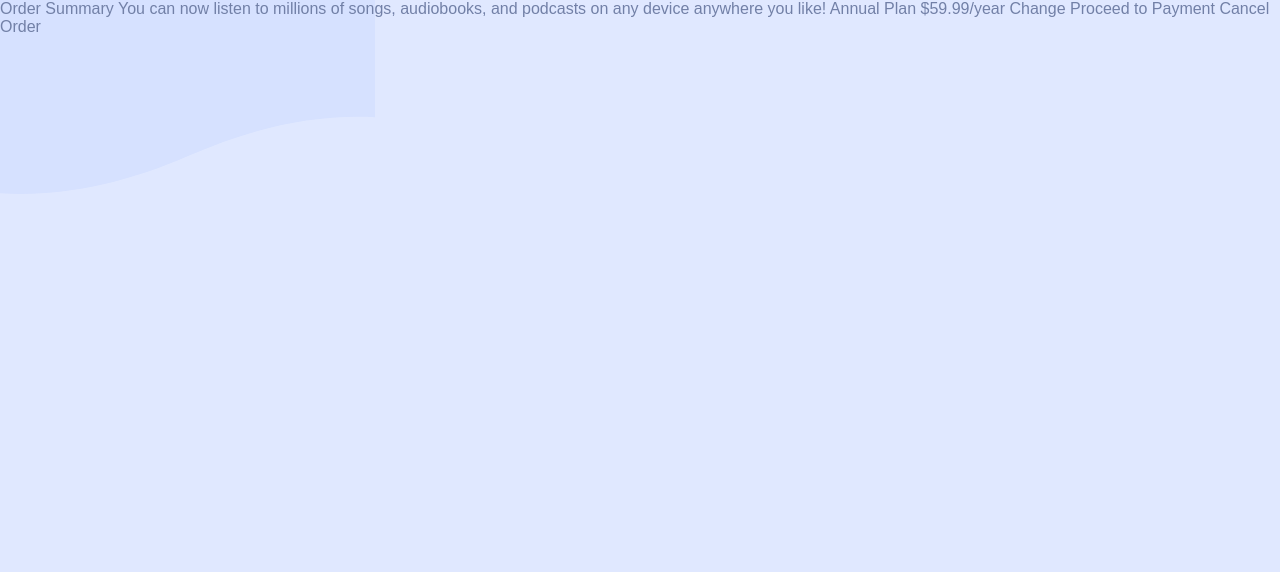
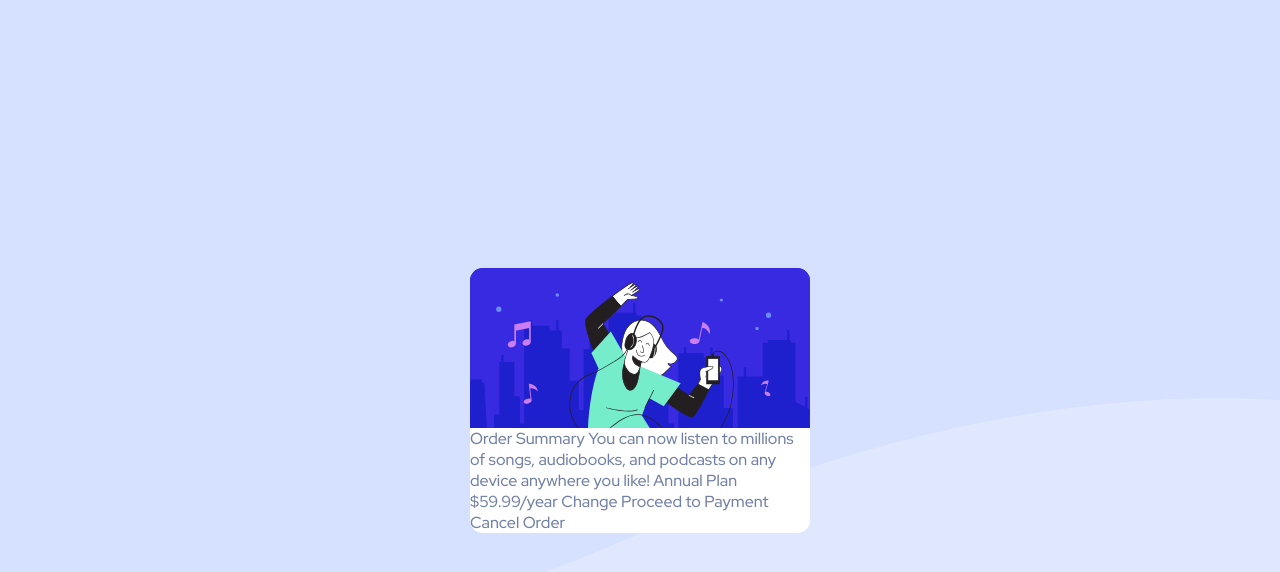
Before and after one commit to Paul-henry662/fem-order-summary-component, a plain HTML site: page index.html in a window 1280 px wide. Drawn offline with Linux system fonts and the light colour scheme.

Commit message:
layout ok, card hero ok

```diff
--- a/index.html
+++ b/index.html
@@ -6,11 +6,17 @@
 
     <link rel="icon" type="image/png" sizes="32x32" href="./images/favicon-32x32.png">
     <link rel="stylesheet" href="css/style.css">
+    <link rel="preconnect" href="https://fonts.googleapis.com">
+    <link rel="preconnect" href="https://fonts.gstatic.com" crossorigin>
+    <link href="https://fonts.googleapis.com/css2?family=Red+Hat+Display:wght@500;700;900&display=swap" rel="stylesheet">
 
     <title>Frontend Mentor | Order summary card</title>
   </head>
 
   <body>
+    <main class="main">
+      <section class="main__card">
+        <div class="main__card__hero"></div>
         Order Summary
         You can now listen to millions of songs, audiobooks, and podcasts on any
         device anywhere you like!
@@ -19,5 +25,7 @@
         Change
         Proceed to Payment
         Cancel Order
+      </section>
+    </main>
   </body>
 </html>
--- a/scss/_base.scss
+++ b/scss/_base.scss
@@ -14,8 +14,9 @@
 
 //Default styles
 body {
-  min-height: 100vh;
+  height: 100vh;
   background: url("../images/pattern-background-mobile.svg") no-repeat, colors.$paleBlue;
+  background-size: contain;
   font: typography.$defaultFontRule;
   color: colors.$desaturatedBlue;
 }
--- a/scss/_layout.scss
+++ b/scss/_layout.scss
@@ -1 +1,6 @@
 @use "./abstracts/mixins";
+
+.main{
+    height: 100%;
+    @include mixins.displayFlex(column, nowrap, center, center);
+}
--- a/scss/abstracts/_typography.scss
+++ b/scss/abstracts/_typography.scss
@@ -3,12 +3,12 @@ $regularSize: 1rem;
 $headingSize: 2rem;
 
 //# Font
-$familyStack: "Red Hat Display", sans-serif;
+$familyStack: "Red Hat Display", sans-serif;;
 $weights: (
-  light: 500,
-  regular: 700,
-  bold: 900
+  medium: 500,
+  bold: 700,
+  black: 900
 );
 
 //# Default
-$defaultFontRule: map-get($weights, light) $regularSize $familyStack;
+$defaultFontRule: map-get($weights, medium) $regularSize $familyStack;
--- a/scss/module/_card.scss
+++ b/scss/module/_card.scss
@@ -1,2 +1,15 @@
 @use "../abstracts/mixins";
 @use "../abstracts/colors";
+
+.main__card{
+    background: white;
+    width: min(340px, 90%);
+    border-radius: .8em;
+    overflow: hidden;
+
+    @at-root .main__card__hero{
+        background: url("../../images/illustration-hero.svg") no-repeat, colors.$brightBlue;
+        background-size: cover;
+        height: 160px;
+    }
+}
```
Also changed, not shown: css/style.css, 1 other file. Lines whose indentation alone changed are shown as unchanged.
